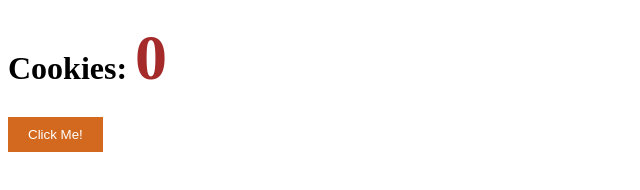
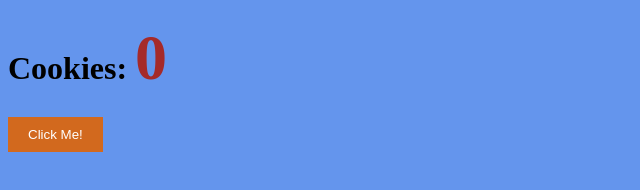
Before and after one commit to anime-oni/curly-waffle, a plain HTML site: page biscuits.html in a window 1280 px wide. Shown: the whole page, without its empty margins (0-640 px from the left). Drawn offline with Linux system fonts and the light colour scheme.

Commit message:
Update biscuits.html

```diff
--- a/biscuits.html
+++ b/biscuits.html
@@ -7,6 +7,9 @@
 #cookies {
   font-size: 2em;
   color: brown;
+}
+  html {
+  background-color: CornflowerBlue;
 }
 
 button {
```
